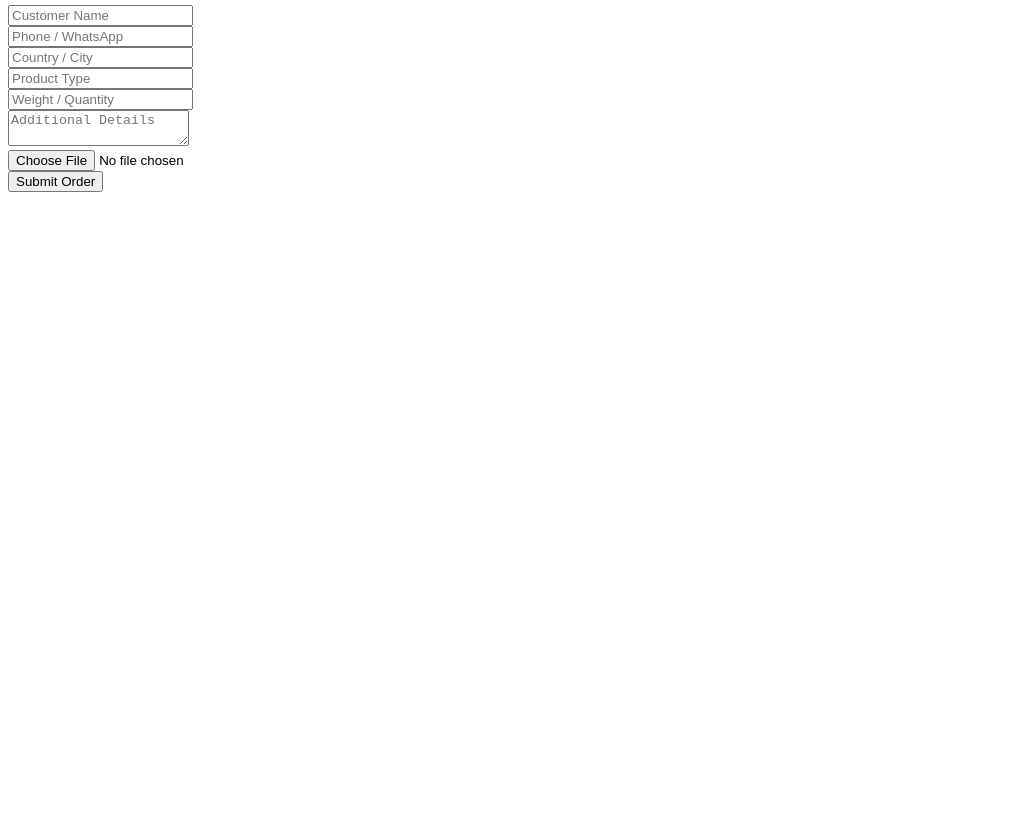
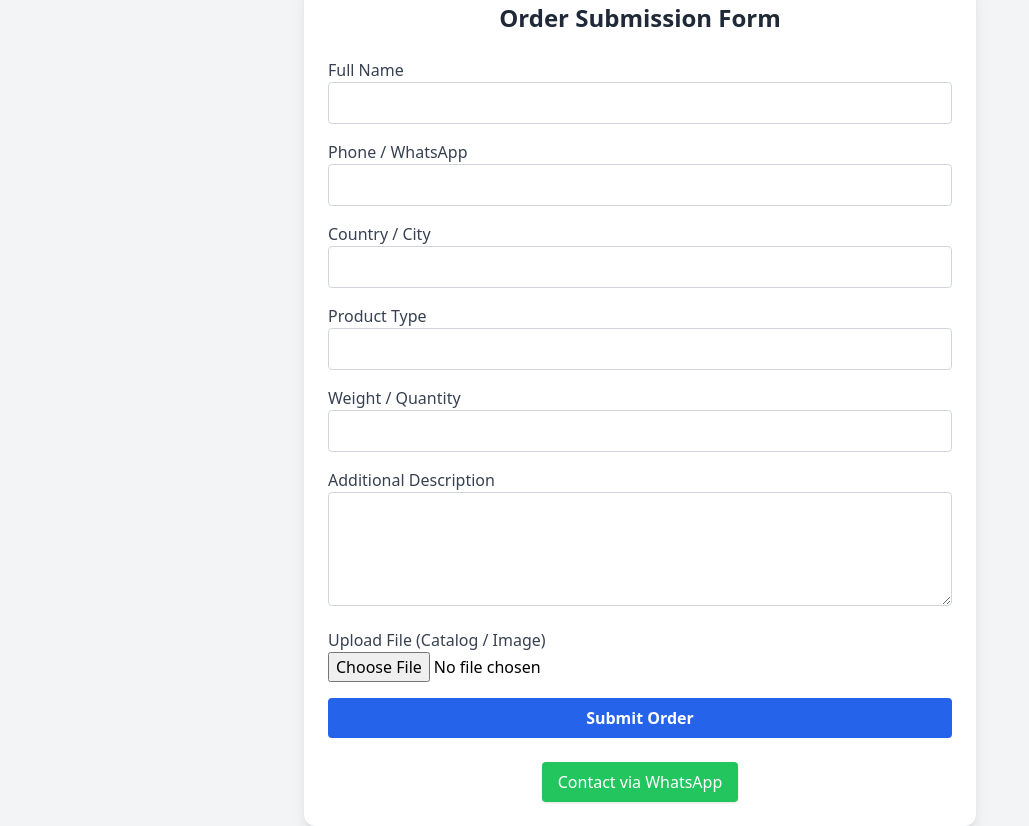
Before and after one commit to shlkhd/tiragon-order-app, a website: page public/index.html in a window 1280 px wide. Shown: the part 62-888 px from the top of the page, without its empty margins (0-1029 px from the left). Before the commit the page ends 800 px from the top, so only its background shows below. Drawn offline with nearby package versions, Linux system fonts and the light colour scheme.

Commit message:
Add files via upload

```diff
--- a/public/index.html
+++ b/public/index.html
@@ -2,20 +2,52 @@
 <!DOCTYPE html>
 <html lang="en">
 <head>
-  <meta charset="UTF-8">
-  <title>Order Form</title>
+  <meta charset="UTF-8" />
+  <meta name="viewport" content="width=device-width, initial-scale=1.0" />
+  <title>Tiragon Order Form</title>
+  <script src="https://cdn.tailwindcss.com"></script>
 </head>
-<body>
-  <h2>Order Form</h2>
-  <form action="/submit" method="POST" enctype="multipart/form-data">
-    <input type="text" name="name" placeholder="Customer Name" required><br>
-    <input type="text" name="phone" placeholder="Phone / WhatsApp" required><br>
-    <input type="text" name="country" placeholder="Country / City"><br>
-    <input type="text" name="product" placeholder="Product Type"><br>
-    <input type="number" name="weight" placeholder="Weight / Quantity"><br>
-    <textarea name="description" placeholder="Additional Details"></textarea><br>
-    <input type="file" name="attachment"><br>
-    <button type="submit">Submit Order</button>
-  </form>
+<body class="bg-gray-100 font-sans">
+  <div class="max-w-2xl mx-auto p-6 bg-white shadow-lg mt-10 rounded-xl">
+    <h1 class="text-2xl font-bold mb-6 text-center text-gray-800">Order Submission Form</h1>
+    <form action="/submit" method="POST" enctype="multipart/form-data" class="space-y-4">
+      <div>
+        <label class="block text-gray-700">Full Name</label>
+        <input type="text" name="name" required class="w-full border border-gray-300 rounded p-2" />
+      </div>
+      <div>
+        <label class="block text-gray-700">Phone / WhatsApp</label>
+        <input type="text" name="phone" required class="w-full border border-gray-300 rounded p-2" />
+      </div>
+      <div>
+        <label class="block text-gray-700">Country / City</label>
+        <input type="text" name="country" class="w-full border border-gray-300 rounded p-2" />
+      </div>
+      <div>
+        <label class="block text-gray-700">Product Type</label>
+        <input type="text" name="product" class="w-full border border-gray-300 rounded p-2" />
+      </div>
+      <div>
+        <label class="block text-gray-700">Weight / Quantity</label>
+        <input type="number" name="weight" class="w-full border border-gray-300 rounded p-2" />
+      </div>
+      <div>
+        <label class="block text-gray-700">Additional Description</label>
+        <textarea name="description" rows="4" class="w-full border border-gray-300 rounded p-2"></textarea>
+      </div>
+      <div>
+        <label class="block text-gray-700">Upload File (Catalog / Image)</label>
+        <input type="file" name="attachment" class="w-full" />
+      </div>
+      <button type="submit" class="w-full bg-blue-600 hover:bg-blue-700 text-white font-semibold py-2 px-4 rounded">
+        Submit Order
+      </button>
+    </form>
+    <div class="text-center mt-6">
+      <a href="https://wa.me/" target="_blank" class="inline-block bg-green-500 text-white px-4 py-2 rounded shadow hover:bg-green-600">
+        Contact via WhatsApp
+      </a>
+    </div>
+  </div>
 </body>
 </html>
```
